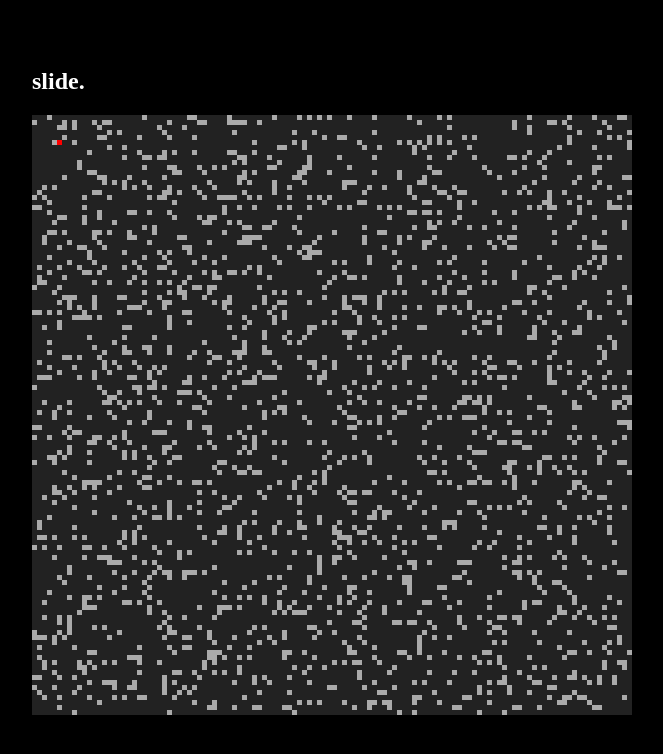
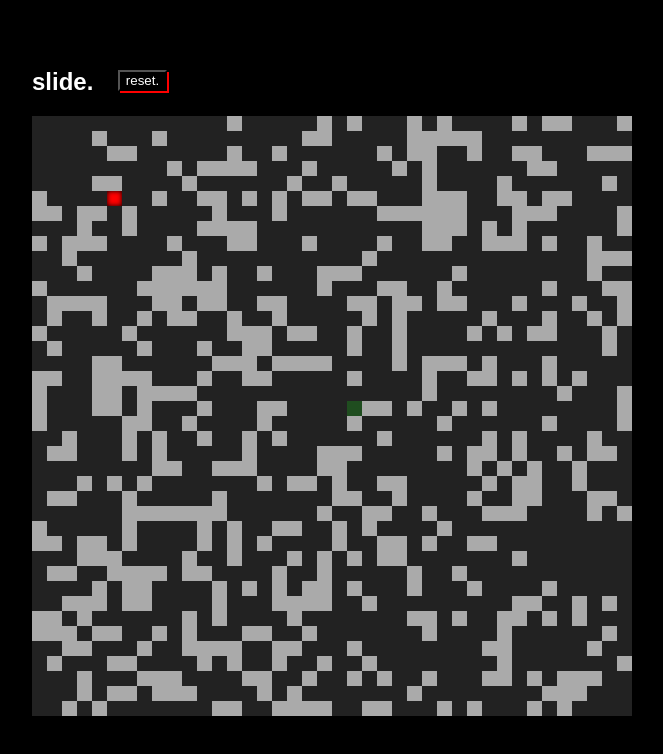
Before and after one commit to bstine06/slide-game, a plain HTML site: page index.html in a window 1280 px wide. Shown: the whole page, without its empty margins (16-679 px from the left). Drawn offline with Linux system fonts and the light colour scheme.

Commit message:
Add Reset btn and "item" [not fully implemented]
 - still need to implement functionality to collect the "item" block

```diff
--- a/index.html
+++ b/index.html
@@ -10,6 +10,7 @@
 <body>
   <div class="container">
     <h2>slide.</h2>
+    <button class="reset-btn" id="reset-btn">reset.</button>
     <div class="game-container">
       <div class="game" id="game">
 
--- a/slidegame.js
+++ b/slidegame.js
@@ -63,6 +63,32 @@ class Player {
 }
 
 
+//Item class
+
+class Item {
+  constructor(board) {
+    this.x=0;
+    this.y=0;
+    this.boardSize = board.size;
+    this.node = document.createElement("div");
+    this.style = this.node.style;
+    this.node.classList.add('item');
+    gameDomElement.appendChild(this.node);
+    this.style.width = (100/this.boardSize)+"%";
+    this.style.height= (100/this.boardSize)+"%";
+    this.findRandomPlacement(board.obstacleCoordinates);
+  }
+  findRandomPlacement(obstacleCoordinates) {
+    do {
+      this.x = Math.floor(Math.random()*this.boardSize);
+      this.y = Math.floor(Math.random()*this.boardSize);
+    } while (obstacleCoordinates.includes([this.x,this.y]));
+    this.style.top = this.y * (100/this.boardSize) + "%";
+    this.style.left = this.x * (100/this.boardSize) + "%";
+  }
+}
+
+
 //HANDLE KEYPRESSES
 
 document.addEventListener('keydown', function(event) {
@@ -117,10 +143,21 @@ function handleKeyDownEvent(key) {
 }
 
 
+
+
 //Begin game here (generate board and player)
 
-let myBoard = new Board(120, 2000);
+let myBoard = new Board(40, 500);
 myBoard.generateRandomBoard();
 myBoard.updateBoardDisplay();
 
-const player = new Player(5,5, myBoard.size, myBoard.size);
+let player = new Player(5,5, myBoard.size, myBoard.size);
+const item1 = new Item(myBoard);
+
+const resetBtn = document.querySelector("#reset-btn");
+
+resetBtn.addEventListener("click", function() {
+  player.x = 5;
+  player.y = 5;
+  player.updateDisplay();
+});
--- a/styles.css
+++ b/styles.css
@@ -1,6 +1,11 @@
 body {
   background-color: black;
   color: white;
+  font-family: sans-serif;
+}
+
+h2 {
+  display: inline-block;
 }
 
 .container {
@@ -27,6 +32,7 @@ body {
   left:0%;
   top:0%;
   transition: all 0.3s ease;
+  box-shadow: 0 0 5px black inset;
 }
 
 .obstacle {
@@ -37,3 +43,22 @@ body {
   left:0%;
   top:0%;
 }
+
+.item {
+  width: 10%;
+  height: 10%;
+  background-color: rgba(26, 175, 26,0.3);
+  position: absolute;
+  left:0%;
+  top:0%;
+}
+
+.reset-btn {
+  display: inline-block;
+  background-color: black;
+  color: white;
+  box-shadow: 2px 2px red;
+  position: relative;
+  left: 20px;
+  top: -5px;
+}
```
